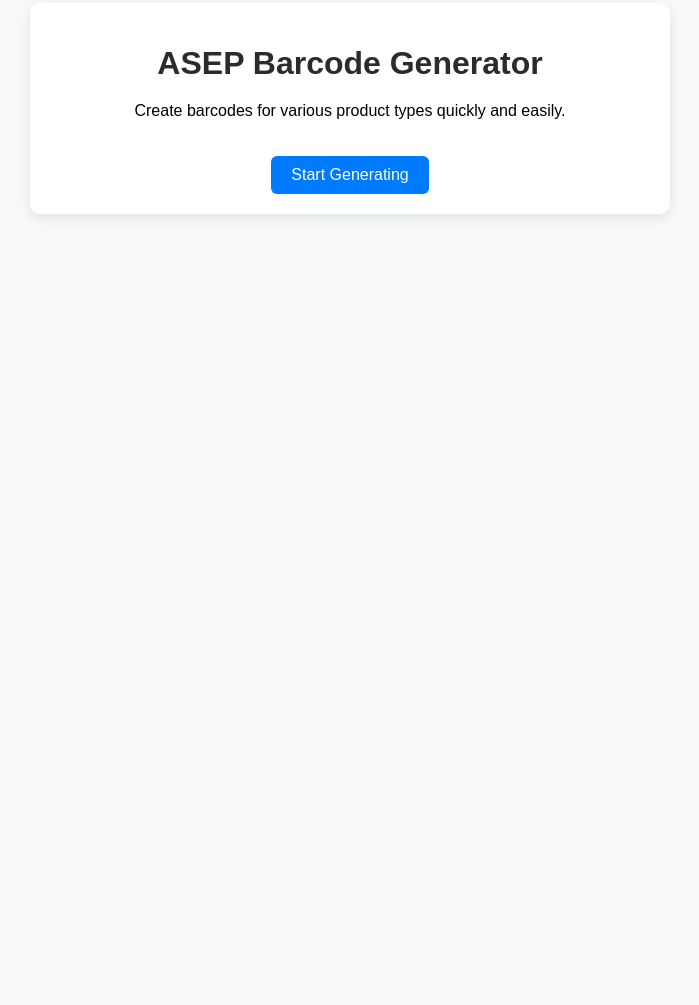
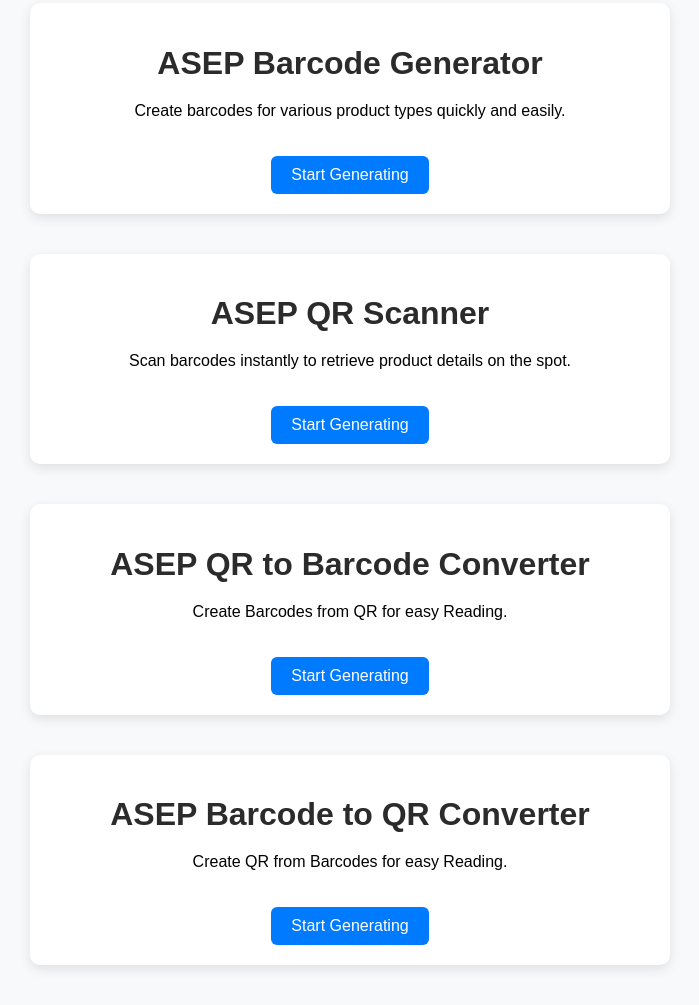
Before and after one commit to Kalkai6/Final-ASEP-Project, a plain HTML site: page index.html in a window 1280 px wide. Shown: the part 287-1292 px from the top of the page, without its empty margins (290-989 px from the left). Before the commit the page ends 800 px from the top, so only its background shows below. Drawn offline with Linux system fonts and the light colour scheme.

Commit message:
Update index.html

```diff
--- a/index.html
+++ b/index.html
@@ -16,5 +16,20 @@
     <p>Create barcodes for various product types quickly and easily.</p>
     <a href="generate.html" class="start-btn">Start Generating</a>
   </div>
+  <div class="home-container">
+    <h1>ASEP QR Scanner</h1>
+    <p>Scan barcodes instantly to retrieve product details on the spot.</p>
+    <a href="QR.html" class="start-btn">Start Generating</a>
+  </div>
+  <div class="home-container">
+    <h1>ASEP QR to Barcode Converter</h1>
+    <p>Create Barcodes from QR for easy Reading.</p>
+    <a href="qr to barcode generater.html" class="start-btn">Start Generating</a>
+  </div>
+  <div class="home-container">
+    <h1>ASEP Barcode to QR Converter</h1>
+    <p>Create QR from Barcodes for easy Reading.</p>
+    <a href="convert barcode to qr.html" class="start-btn">Start Generating</a>
+  </div>
 </body>
 </html>
```
